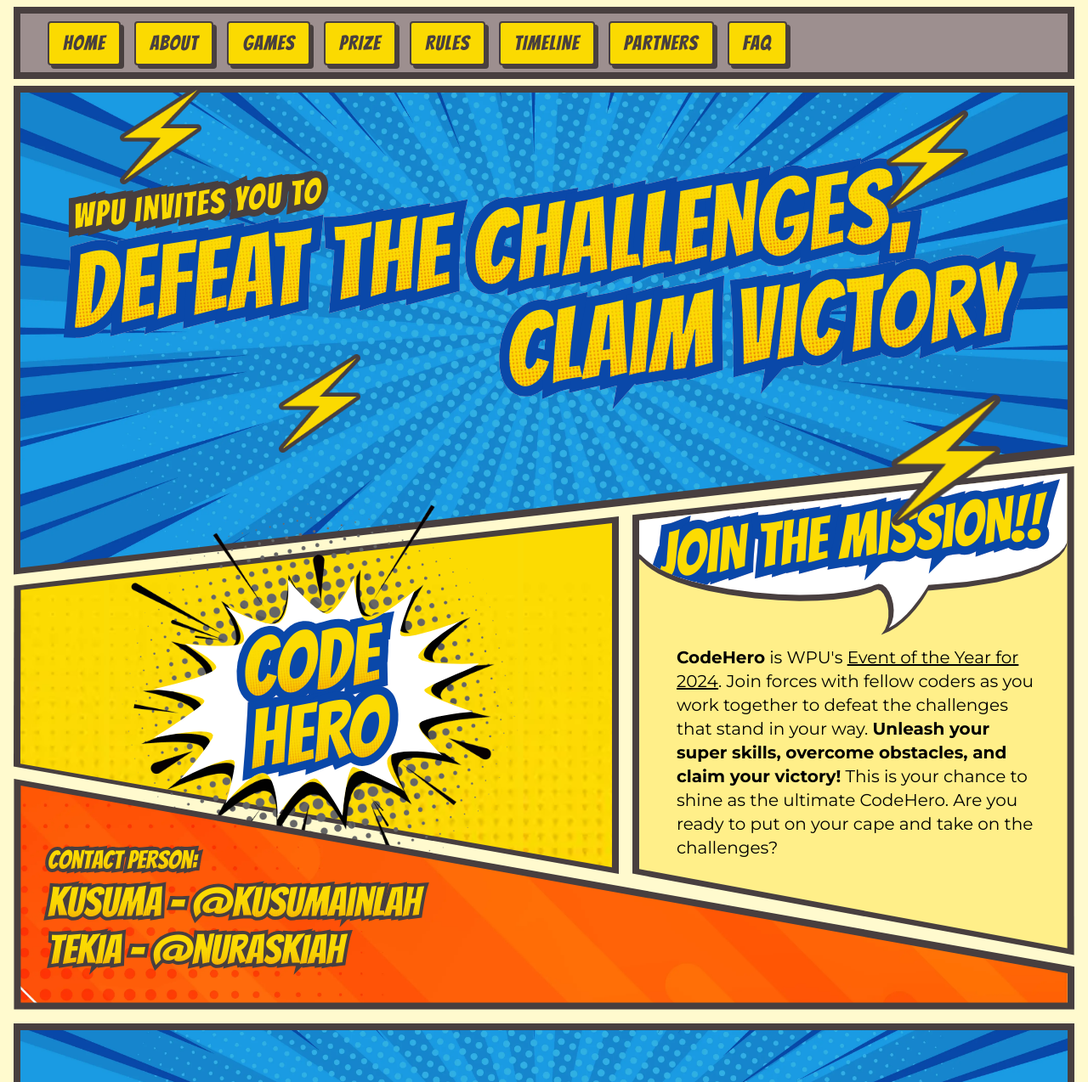
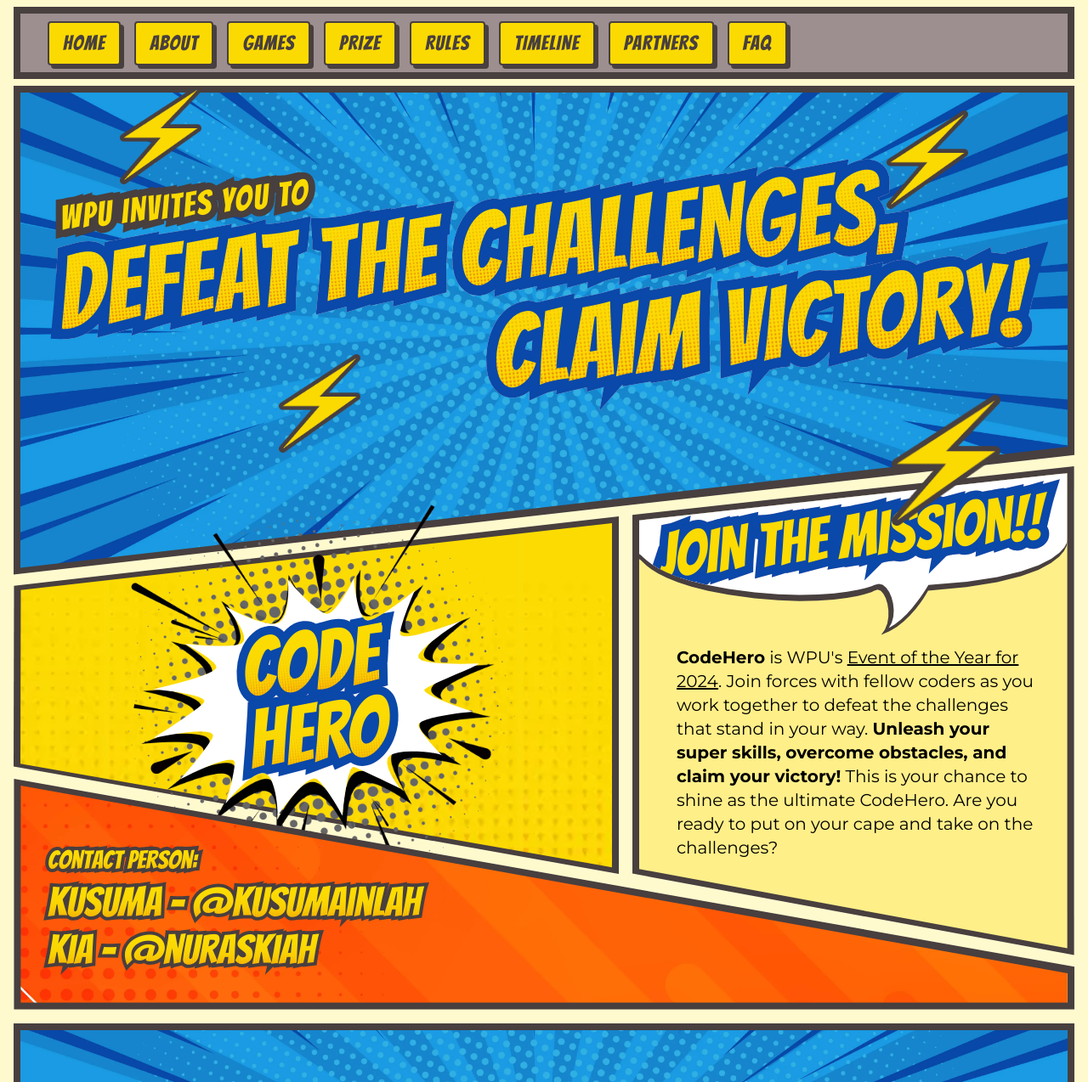
Before and after one commit to WPU-Tech/eoty2024-landingpage, a website: page index.html in a window 1280 px wide. Shown: the top 1274 px of the page at 85% size. Drawn offline with nearby package versions, Linux system fonts and the light colour scheme.

Commit message:
docs: minor update content

```diff
--- a/index.html
+++ b/index.html
@@ -104,8 +104,8 @@
                             <div class="z-0 absolute inset-0 bg-red-200 stroke-[8px] text-stroke-16 xl:text-stroke-24 text-stroke-blue bg-clip-text">DEFEAT THE CHALLENGES,</div>
                         </div>
                         <div class="relative -mt-6 md:-mt-8 xl:-mt-14 text-[44px] sm:text-[52px] md:text-[72px] xl:text-[120px] font-bangers font-normal uppercase text-center md:text-right tracking-[2px] md:pl-[292px] xl:pl-[500px]">
-                            <div class="relative z-10 text-transparent bg-[url('../asset/bg-yellow-dots-vertical.webp')] bg-[center_top_80%] bg-[length:20%] bg-clip-text whitespace-nowrap pr-2">CLAIM VICTORY</div>
-                            <div class="z-0 absolute inset-0 bg-red-200 text-stroke-16 xl:text-stroke-24 text-stroke-blue bg-clip-text pr-2">CLAIM VICTORY</div>
+                            <div class="relative z-10 text-transparent bg-[url('../asset/bg-yellow-dots-vertical.webp')] bg-[center_top_80%] bg-[length:20%] bg-clip-text whitespace-nowrap pr-2">CLAIM VICTORY!</div>
+                            <div class="z-0 absolute inset-0 bg-red-200 text-stroke-16 xl:text-stroke-24 text-stroke-blue bg-clip-text pr-2">CLAIM VICTORY!</div>
                         </div>
                     </div>
                     <!-- <img src="https://i.pinimg.com/originals/4d/9d/44/4d9d44ff5b527bfb2efadee086179dec.gif" class="absolute scale-150 top-0 rotate-45 mix-blend-screen" alt="" /> -->
@@ -178,9 +178,9 @@
                             </h2>
                         </a>
                         <a class="relative text-3xl lg:text-5xl group" href="https://discordapp.com/users/758859915082334208" target="_blank">
-                            <h2 class="z-10 relative bg-clip-text bg-[url('../asset/bg-yellow-dots-vertical.webp')] bg-contain text-transparent transition-all duration-500 group-hover:hue-rotate-180">Tekia - @nuraskiah</h2>
+                            <h2 class="z-10 relative bg-clip-text bg-[url('../asset/bg-yellow-dots-vertical.webp')] bg-contain text-transparent transition-all duration-500 group-hover:hue-rotate-180">Kia - @nuraskiah</h2>
                             <h2 class="z-0 text-stroke-8 text-stroke-gray absolute top-0">
-                                Tekia - @nuraskiah
+                                Kia - @nuraskiah
                                 <div class="relative w-0 transition-all duration-500 group-hover:w-full bottom-0 left-0 h-[3px] bg-[#483f3f]"></div>
                             </h2>
                         </a>
@@ -448,7 +448,7 @@
         ];
 
         const rules = [
-            "Anyone can join, even if they're not yet on the WPU Discord server (but must join first)",
+            "Anyone can join, even if they're not yet on the WPU Discord server (but must join first).",
             "Participants must be members of the WPU Discord server and verified with the 'Mahasiswa' role.",
             "Participants must register individually and may not share their account with others.",
             "Registration is free, and there will be no fees for participants.",
```
